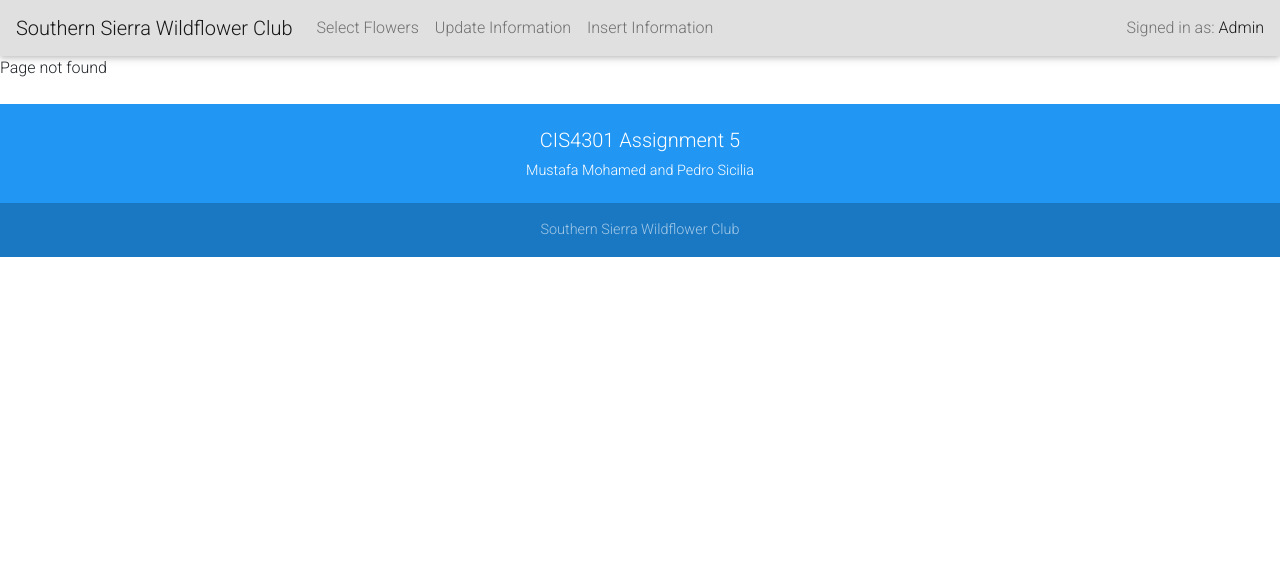
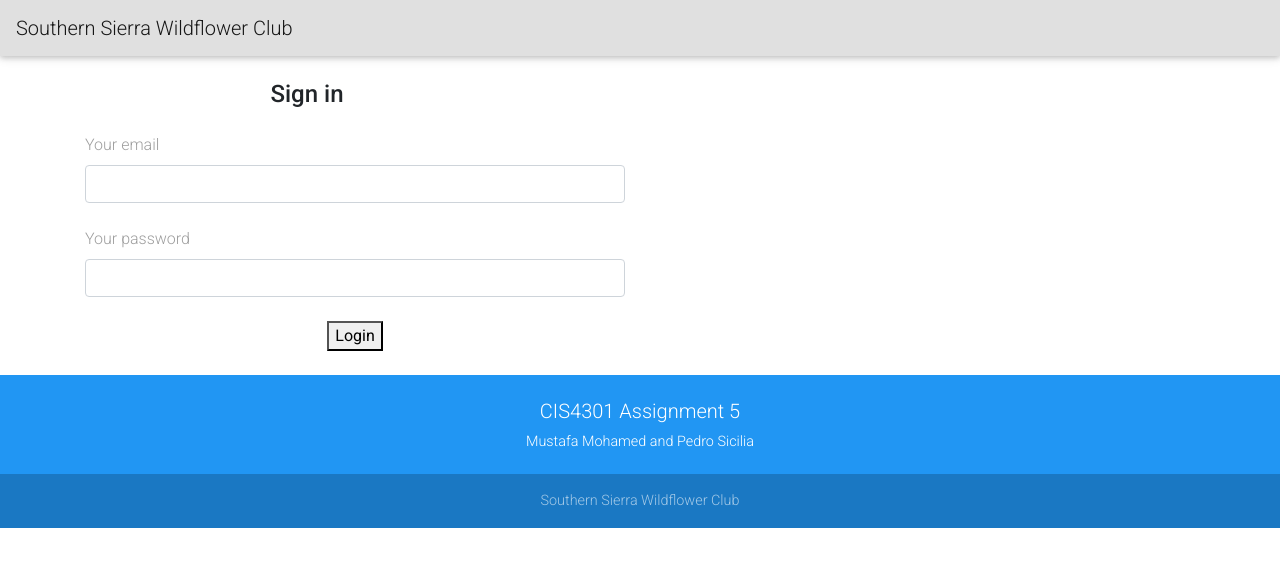
Before and after one commit to mustafamohamed001/CIS4301-Assignment-5, a React (Create React App) app in the folder client/: page /Login in a window 1280 px wide. Shown: the top 566 px of the page. Built offline with nearby package versions, Linux system fonts and the light colour scheme.

Commit message:
auth progress

```diff
--- a/client/src/App.js
+++ b/client/src/App.js
@@ -1,9 +1,10 @@
 import React from 'react';
 import { Route, Switch, Redirect  } from 'react-router-dom';
-import Home from "./views/Home/Home"
+import Login from "./views/Login/Login"
 import NotFound from "./views/NotFound"
 import Header from "./components/Header/Header"
 import Footer from "./components/Footer/Footer"
+import PrivateRoute from "./views/PrivateRoute"
 import 'bootstrap/dist/css/bootstrap.min.css';
 import 'mdbreact/dist/css/mdb.css';
 
@@ -12,10 +13,8 @@ const App = () => {
     <div>
       <Header />
       <Switch>
-        <Route exact path="/Home" component={Home} />
-        <Route exact path="/">
-          <Redirect to="/Home" />
-        </Route>
+        <Route exact path="/Login" component={Login} />
+        <Route exact path="/" />
         <Route component={NotFound}/>
       </Switch>
       <Footer />
--- a/client/src/components/Header/Header.js
+++ b/client/src/components/Header/Header.js
@@ -3,8 +3,21 @@ import { Link } from 'react-router-dom';
 import './Header.css';
 import Navbar from 'react-bootstrap/Navbar';
 import Nav from 'react-bootstrap/Nav';
+import jwt_decode from 'jwt-decode';
 
 const Header = () => {
+    try {
+        var token = localStorage.getItem('jwtToken');
+        var decoded = jwt_decode(token);
+    } catch (error) {
+        return (
+            <Navbar bg="light" expand="lg">
+                <Navbar.Brand href="/home">Southern Sierra Wildflower Club</Navbar.Brand>
+            </Navbar>
+        );
+    }
+
+    if(decoded.username === "admin" && decoded.website === "flowers"){
         return (
             <Navbar bg="light" expand="lg">
                 <Navbar.Brand href="/home">Southern Sierra Wildflower Club</Navbar.Brand>
@@ -22,7 +35,8 @@ const Header = () => {
                     </Navbar.Text>
                 </Navbar.Collapse>
             </Navbar>
-    )
+        );
+    }
 }
 
 export default Header;
--- a/client/src/views/Home/Home.js
+++ /dev/null
@@ -1,13 +0,0 @@
-import React from 'react';
-import logo from '../../assets/logo.svg';
-import './Home.css';
-
-function Home() {
-    return (
-        <div className="App">
-            <p>Hello World</p>
-        </div>
-    );
-}
-
-export default Home;
--- /dev/null
+++ b/client/src/views/Login/Login.js
@@ -0,0 +1,41 @@
+import React from 'react';
+import logo from '../../assets/logo.svg';
+import './Home.css';
+import { MDBContainer, MDBRow, MDBCol, MDBBtn } from 'mdbreact';
+
+const Login = () => {
+    return (
+        <MDBContainer>
+            <MDBRow>
+                <MDBCol md="6" className = "center">
+                <form>
+                    <br/>
+                    <p className="h4 text-center mb-4">Sign in</p>
+                        <label htmlFor="defaultFormLoginEmailEx" className="grey-text">
+                            Your email
+                        </label>
+                    <input
+                        type="email"
+                        id="defaultFormLoginEmailEx"
+                        className="form-control"
+                    />
+                    <br />
+                    <label htmlFor="defaultFormLoginPasswordEx" className="grey-text">
+                    Your password
+                    </label>
+                    <input
+                        type="password"
+                        id="defaultFormLoginPasswordEx"
+                        className="form-control"
+                    />
+                    <div className="text-center mt-4">
+                        <button color="indigo" type="submit">Login</button>
+                    </div>
+                </form>
+                </MDBCol>
+            </MDBRow>
+        </MDBContainer>
+    );
+}
+
+export default Login;
--- /dev/null
+++ b/client/src/views/PrivateRoute.js
@@ -0,0 +1,33 @@
+import React from 'react';
+import { Route, Switch, Redirect  } from 'react-router-dom';
+import Login from "./Login/Login"
+import NotFound from "./NotFound"
+import 'bootstrap/dist/css/bootstrap.min.css';
+import 'mdbreact/dist/css/mdb.css';
+import jwt_decode from 'jwt-decode';
+
+const isLogin = () => {
+    try {
+        var token = localStorage.getItem('jwtToken');
+        var decoded = jwt_decode(token);
+    } catch (error) {
+        return false;
+    }
+    if(decoded.username === "admin" && decoded.website === "flowers"){
+        return true;
+    }
+    return false;
+}
+
+const PrivateRoute = ({component: Component, ...rest}) => {
+
+    return (
+        <Route {...rest} render={props => (
+            isLogin() ?
+                <Component {...props} />
+            : <Redirect to="/" />
+        )} />
+    );
+}
+
+export default PrivateRoute;
--- a/package.json
+++ b/package.json
@@ -21,6 +21,7 @@
     "concurrently": "^4.1.0",
     "cors": "^2.8.5",
     "express": "^4.17.1",
+    "jwt-decode": "^2.2.0",
     "mocha": "^6.2.1",
     "mongoose": "^5.7.1",
     "morgan": "^1.9.1",
```
Also changed, not shown: client/src/views/Login/Home.css (renamed from client/src/views/Home/Home.css), 1 other file (tests, documents, lock files or other folders). Lines whose indentation alone changed are shown as unchanged.
